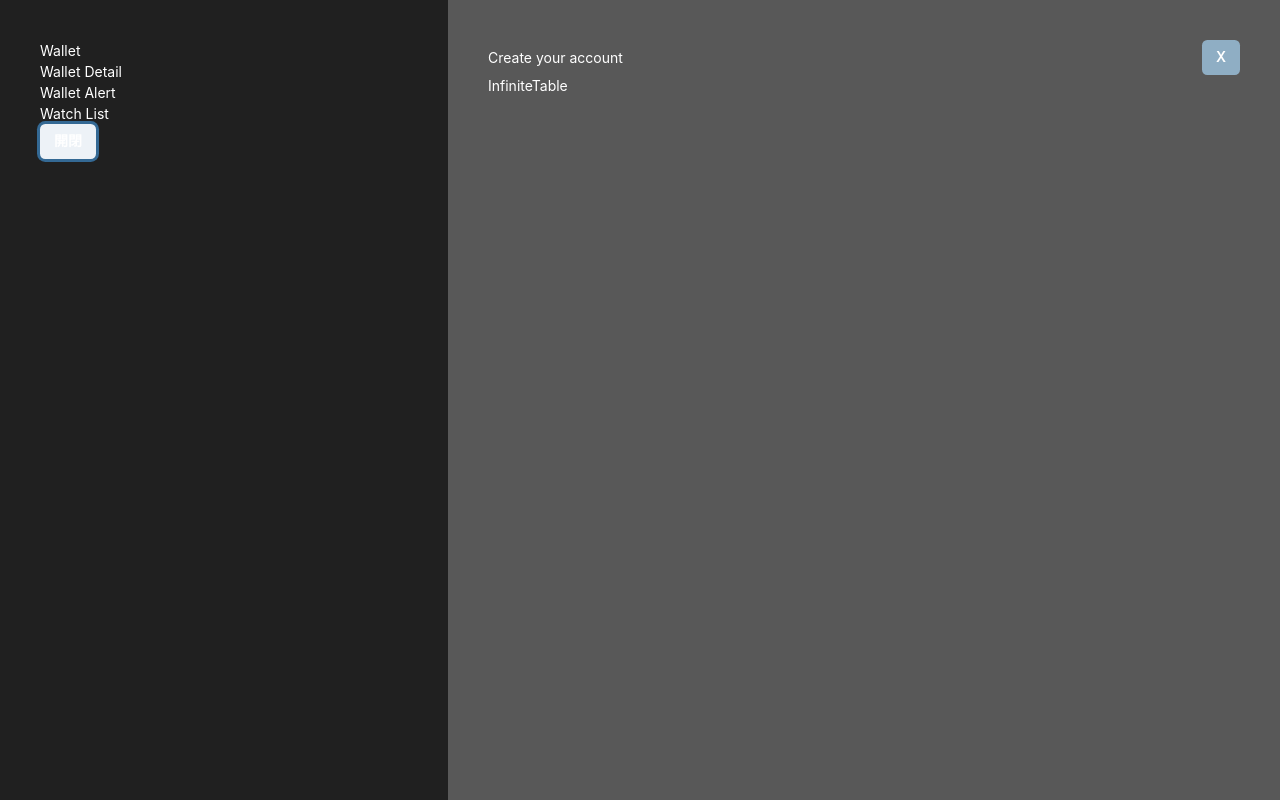
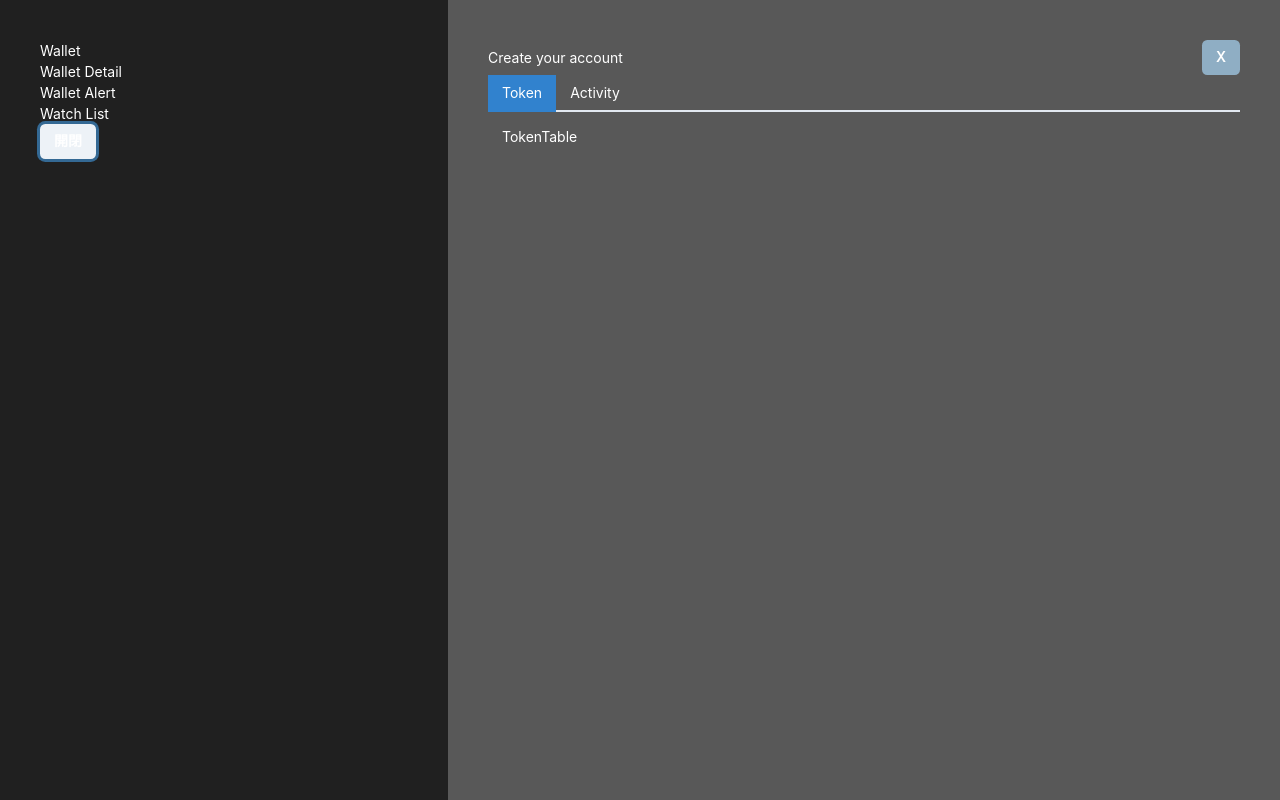
Before and after one commit to kira-0521/learning, a React (Vite) app in the folder discord-lib/frontend/: page /wallet_list in a window 1280 px wide. Both pictures are taken after a click on the button "開閉". Built offline with nearby package versions, Linux system fonts and the light colour scheme; no server answers.

Commit message:
[ add ] token activity tables and tabs

```diff
--- /dev/null
+++ b/discord-lib/frontend/src/components/molecules/TabsList.tsx
@@ -0,0 +1,33 @@
+import React, { FC, ReactNode } from 'react'
+import { Tab, Tabs, TabList, TabPanel, TabPanels } from '@chakra-ui/react'
+import { map } from 'lodash'
+
+type Props = {
+  tabList: {
+    titles: string[]
+    contents: ReactNode[]
+  }
+}
+
+export const TabsList: FC<Props> = (props) => {
+  const { tabList } = props
+  return (
+    <Tabs>
+      <TabList>
+        {map(tabList.titles, (title) => (
+          <Tab
+            _focus={{ boxShadow: 'none' }}
+            _selected={{ color: 'white', bg: 'blue.500' }}>
+            {title}
+          </Tab>
+        ))}
+      </TabList>
+
+      <TabPanels>
+        {map(tabList.contents, (content) => (
+          <TabPanel>{content}</TabPanel>
+        ))}
+      </TabPanels>
+    </Tabs>
+  )
+}
--- /dev/null
+++ b/discord-lib/frontend/src/components/organisms/Layouts/ActivityTable.tsx
@@ -0,0 +1,5 @@
+import React from 'react'
+
+export const ActivityTable = () => {
+  return <div>ActivityTable</div>
+}
--- a/discord-lib/frontend/src/components/organisms/Layouts/InfiniteTable.tsx
+++ /dev/null
@@ -1,5 +0,0 @@
-import React, { FC } from 'react'
-
-export const InfiniteTable: FC = () => {
-  return <div>InfiniteTable</div>
-}
--- /dev/null
+++ b/discord-lib/frontend/src/components/organisms/Layouts/TokenTable.tsx
@@ -0,0 +1,5 @@
+import React, { FC } from 'react'
+
+export const TokenTable: FC = () => {
+  return <div>TokenTable</div>
+}
--- a/discord-lib/frontend/src/components/pages/WalletList.tsx
+++ b/discord-lib/frontend/src/components/pages/WalletList.tsx
@@ -8,30 +8,15 @@ import { TagFilter } from '../organisms/TagFilter'
 import { CheckboxGroup } from '../organisms/Forms/CheckboxGroup'
 import { PankuzuList } from '../atoms/Layouts/PankuzuList'
 import { TableList } from '../organisms/Layouts/TableLIst'
-import { InfiniteTable } from '../organisms/Layouts/InfiniteTable'
+import { TokenTable } from '../organisms/Layouts/TokenTable'
+import { TabsList } from '../molecules/TabsList'
+import { ActivityTable } from '../organisms/Layouts/ActivityTable'
 
 export const WalletList: FC = () => {
   const [count, setCount] = useState(0)
   const [data, setData] = useState([])
 
   const { isOpen, onClose, onOpen } = useDisclosure()
-
-  // useEffect(() => {
-  //   const fetchData = async () => {
-  //     await fetch('https://jsonplaceholder.typicode.com/posts')
-  //       .then((res) => res.json())
-  //       .then((data) => {
-  //         setData(data)
-  //         console.log(data[0])
-  //       })
-  //       .catch((err) => console.log(err))
-  //   }
-  //   const timer = setInterval(fetchData, 5000)
-
-  //   return () => {
-  //     clearInterval(timer)
-  //   }
-  // }, [])
 
   useEffect(() => {
     let isMounted = true
@@ -53,22 +38,19 @@ export const WalletList: FC = () => {
     }
   }, [])
 
+  const wrappedNode = {
+    titles: ['Token', 'Activity'],
+    contents: [<TokenTable />, <ActivityTable />],
+  }
+
   return (
     <Box w='100%'>
-      {/* <Box width='100%'>
-          <TableList />
-        </Box> */}
       <Button onClick={onOpen}>開閉</Button>
       {isOpen && (
         <DrawerExample onClose={onClose}>
-          <InfiniteTable />
+          <TabsList tabList={wrappedNode} />
         </DrawerExample>
       )}
-      <Box mt={24}>
-        {/* <TagFilter>
-          <CheckboxGroup />
-        </TagFilter> */}
-      </Box>
     </Box>
   )
 }
```
